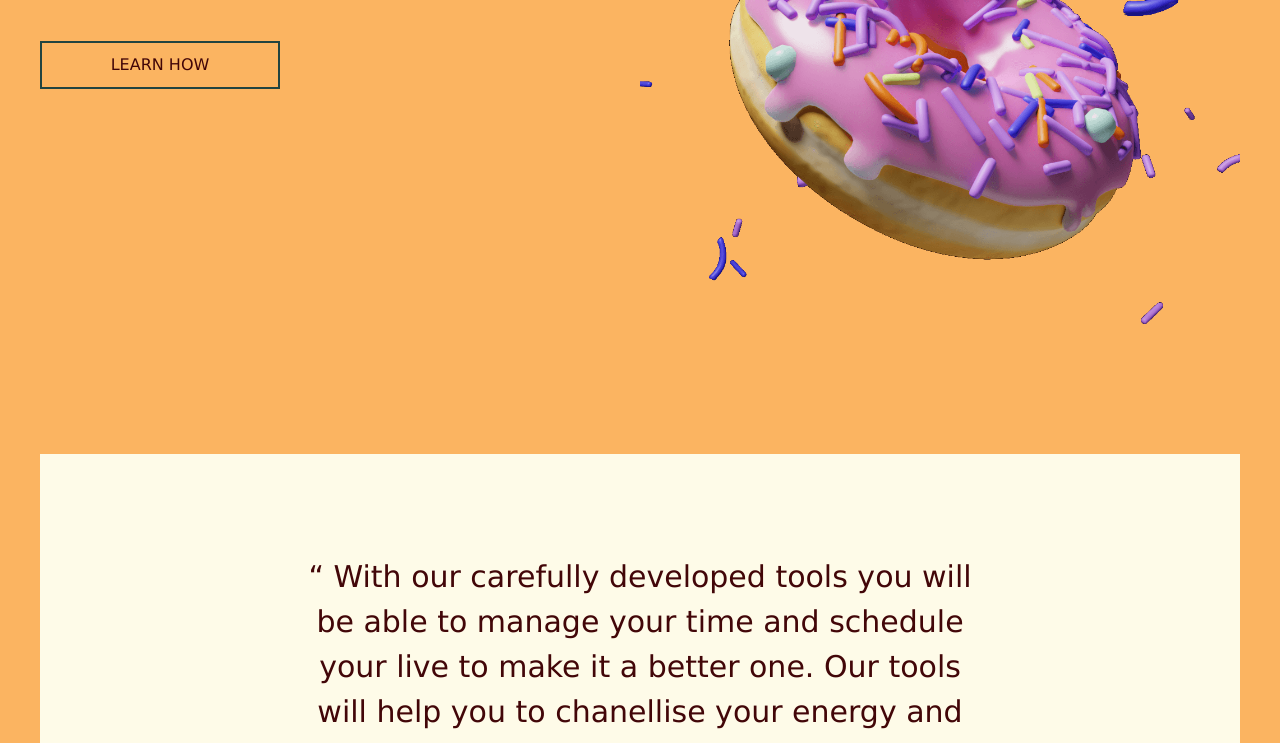
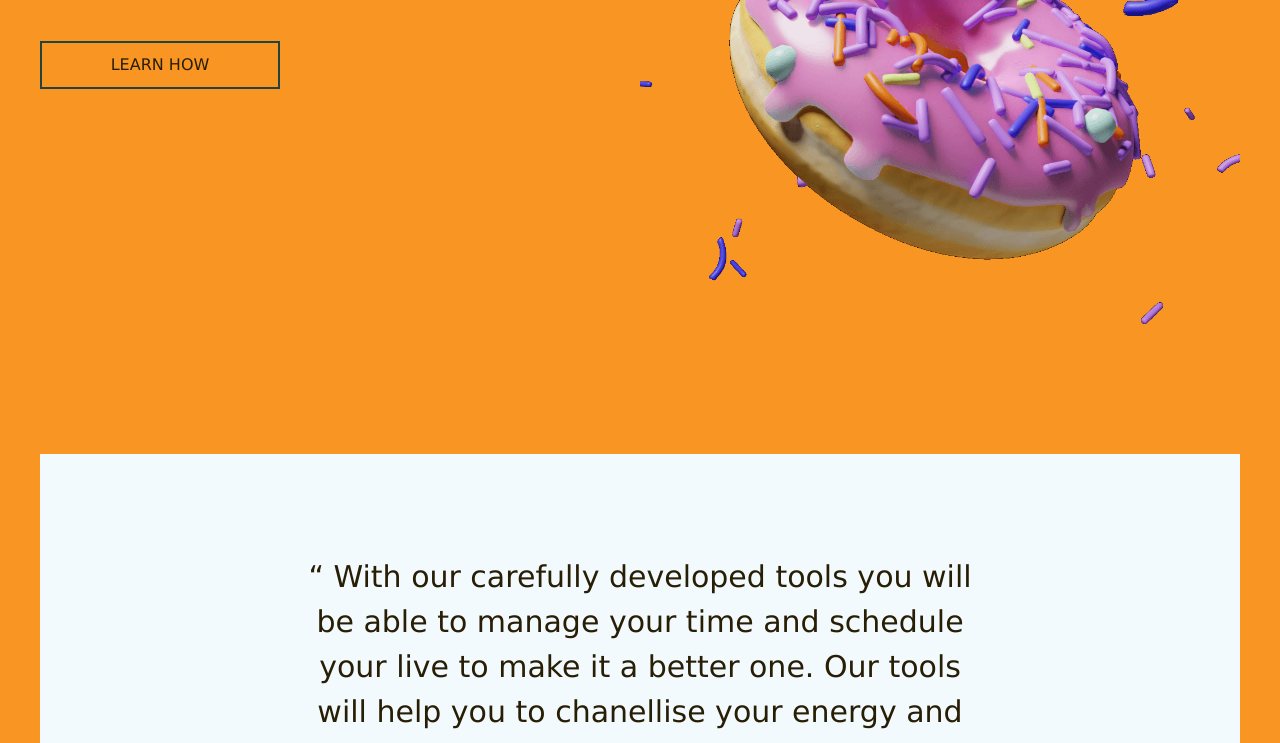
Before and after one commit to JoyalMartin/datamuncher_website, a plain HTML site: page index.html in a window 1280 px wide. Shown: the part 392-1135 px from the top of the page. Drawn offline with Linux system fonts and the light colour scheme.

Commit message:
changed the color scheme

```diff
--- a/index.css
+++ b/index.css
@@ -76,10 +76,10 @@ select {
 /* USER CUSTOMISATIONS BEGINS HERE */
 
 :root {
-  --primary-color: #fbb461;
-  --secondary-color: #fefbe8;
-  --text-color: #420608;
-  --cta-color: #366e67;
+  --primary-color: #f99623;
+  --secondary-color: #f3fafd;
+  --text-color: #281e05;
+  --cta-color: #373639;
   --container-padding: 0 40px;
   --button-padding: 10px 20px;
   --article-padding: 200px;
@@ -215,7 +215,7 @@ h1 {
 
 .cta-btn:hover {
   background-color: var(--cta-color);
-  color: var(--secondary-color);
+  color: white;
   border: none;
 }
 
@@ -284,7 +284,7 @@ nav {
 
 .cta-btn-2:hover {
   background-color: var(--cta-color);
-  color: var(--secondary-color);
+  color: white;
 }
 
 .active .line1 {
```
